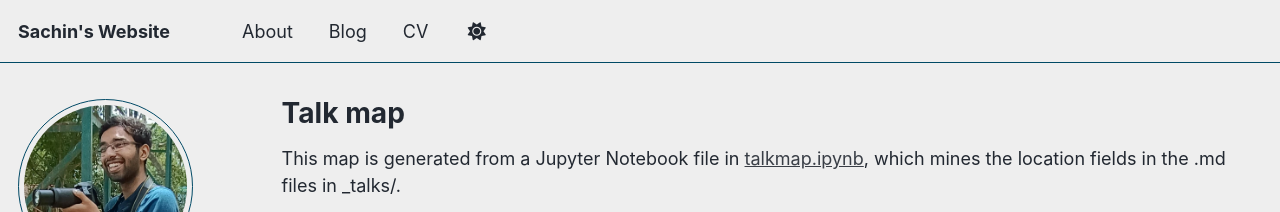
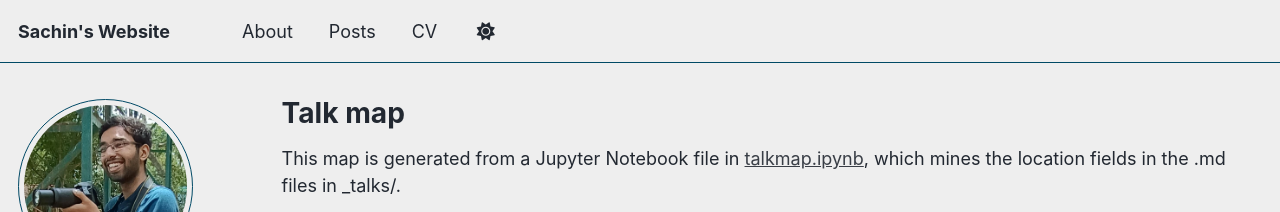
Before and after one commit to sach-iyer/sach-iyer.github.io, a Jekyll site: the page built from _pages/talkmap.html, in a window 1280 px wide. Shown: the top 212 px of the page. Built offline with Jekyll 4.4.1, drawn with Linux system fonts in a browser that asks for light colours; nearby versions of some CDN libraries; a script that is not in the unit is left out.

Commit message:
Updating navgation from blog to posts

```diff
--- a/_data/navigation.yml
+++ b/_data/navigation.yml
@@ -23,8 +23,8 @@ main:
   - title: "About"
     url: /
 
-  - title: "Blog"
-    url: /blog/
+  - title: "Posts"
+    url: /posts/
 
   - title: "CV"
     url: /cv/
```
